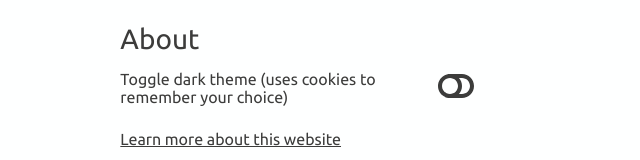
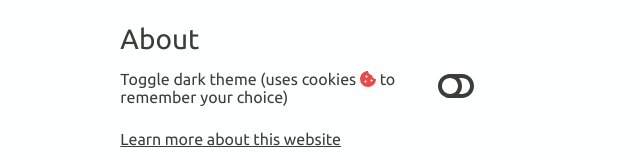
Before and after one commit to kraiovsky/kraiovsky-website, a Next.js app: page / in a window 1280 px wide. Shown: the part 514-674 px from the top of the page, without its empty margins (318-958 px from the left). Built offline with nearby package versions, Linux system fonts and the light colour scheme.

Commit message:
Adds cookie icon

```diff
--- a/pages/index.js
+++ b/pages/index.js
@@ -8,7 +8,11 @@ import {
   faLinkedin,
   faGithubSquare,
 } from '@fortawesome/free-brands-svg-icons'
-import { faToggleOn, faToggleOff } from '@fortawesome/free-solid-svg-icons'
+import {
+  faToggleOn,
+  faToggleOff,
+  faCookieBite,
+} from '@fortawesome/free-solid-svg-icons'
 import { Grid, Cell } from '../components/Layout'
 import { setPageTitle, toggleTheme } from '../store/actionCreators'
 import config from '../config'
@@ -106,7 +110,13 @@ const Home = () => {
           <Grid columns="4" columns-s="5">
             <Cell span="3" span-s="4">
               <span>
-                Toggle dark theme (uses cookies to remember your choice)
+                Toggle dark theme (uses cookies{' '}
+                <FontAwesomeIcon
+                  icon={faCookieBite}
+                  text-color="highlight"
+                  size="s"
+                />{' '}
+                to remember your choice)
               </span>
             </Cell>
             <Cell span="1" span-s="1">
```
